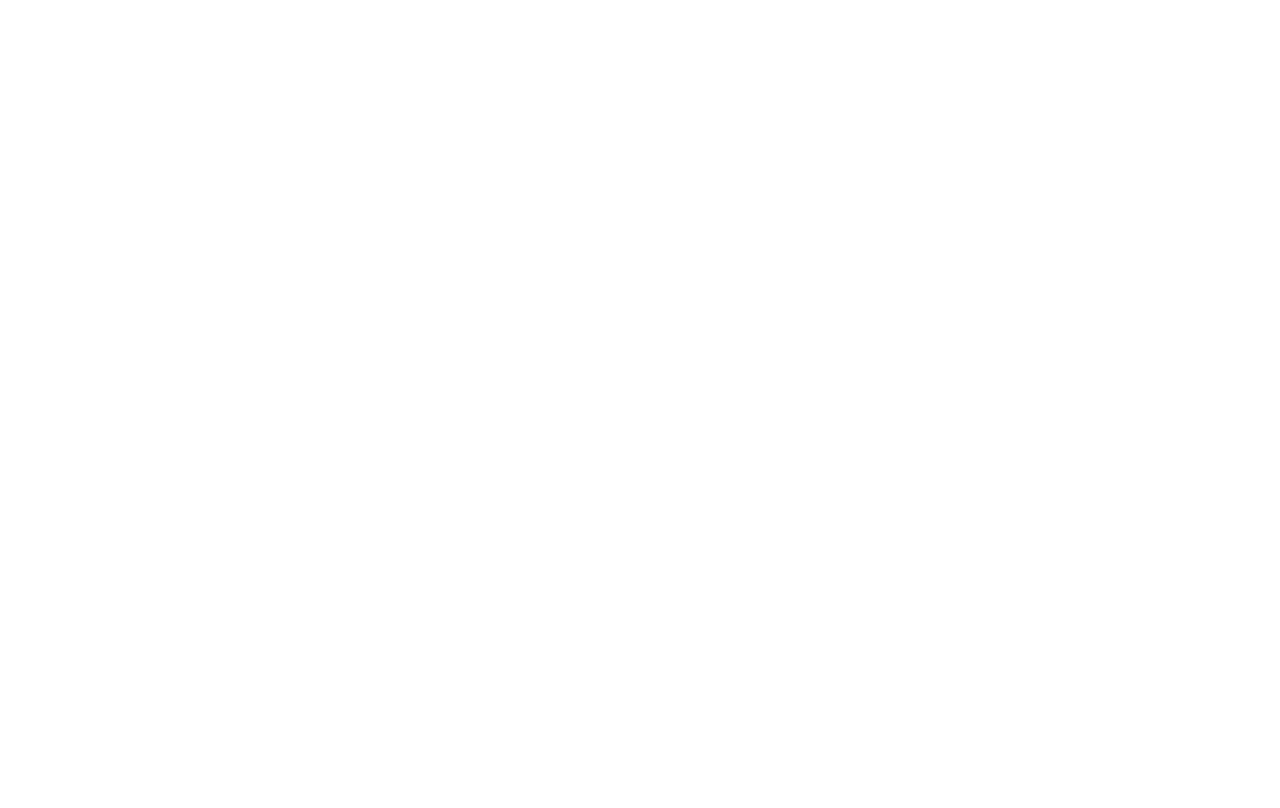
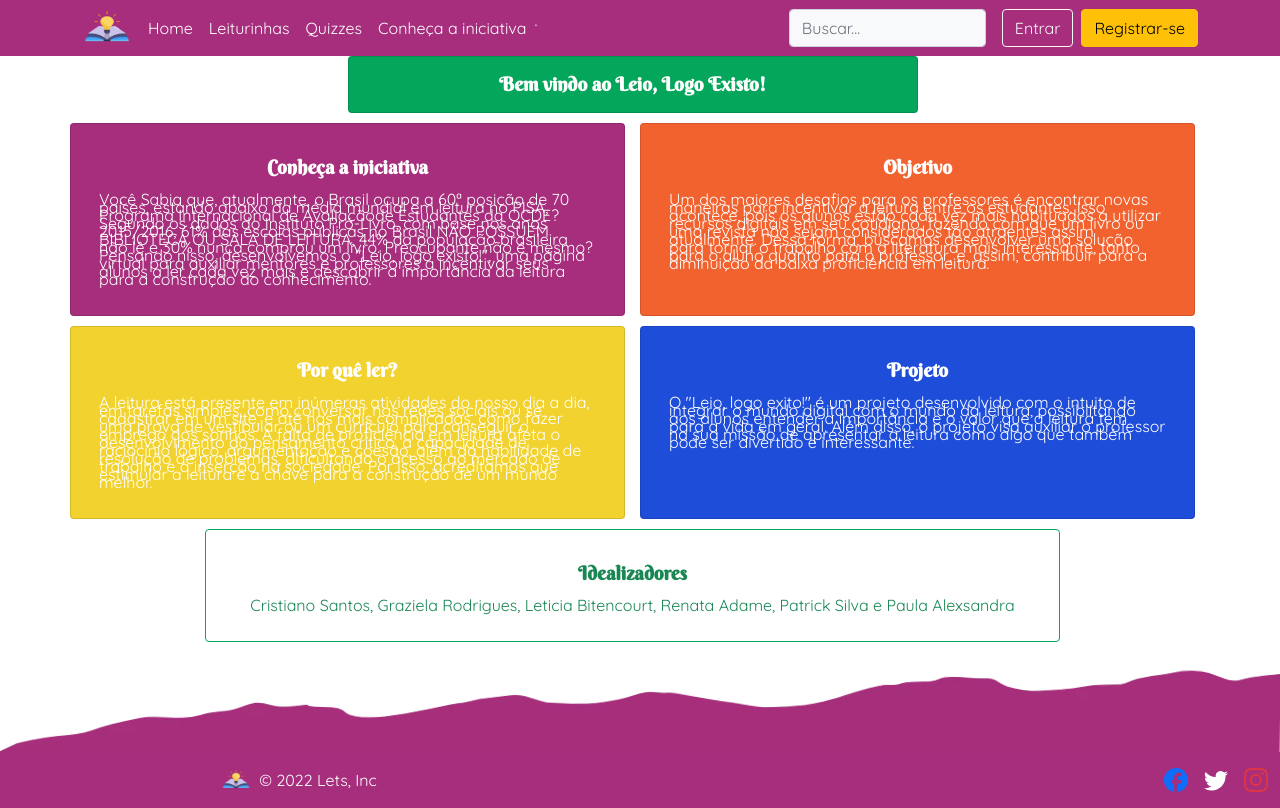
Before and after one commit to Squad009/pj-leiturinha-react, a React (Create React App) app: page /sobre_projeto in a window 1280 px wide. Before the commit this address had no page. Built offline with nearby package versions, Linux system fonts and the light colour scheme.

Commit message:
pagina sobre o projeto

```diff
--- a/src/App.js
+++ b/src/App.js
@@ -11,6 +11,7 @@
 import QuestoesLayout from './components/criar_questoes_quiz/QuestoesLayout';
 import PerfilAluno from './components/perfil/PerfilAluno';
 import ConteudoAlunoLayout from './components/conteudo_aluno/ConteudoAlunoLayout';
+import SobreMain from './components/sobre_projeto/SobreMain';
 
 function App() {
   return (
@@ -27,6 +28,7 @@
           <Route path='perfil_aluno' element={<PerfilAluno />} />
           <Route path='conteudo_aluno/:id' element={<ConteudoAlunoLayout/>}/>
           <Route path='leiturinhas' element={<LeiturinhaMain/>}/>
+          <Route path='sobre_projeto' element={<SobreMain/>}/>
         </Route>
       </Routes>
     </BrowserRouter>
--- /dev/null
+++ b/src/components/sobre_projeto/SobreConteudo.jsx
@@ -0,0 +1,88 @@
+import React from "react";
+
+import "../../css/sobre_projeto.css";
+
+export default class SobreConteudo extends React.Component{
+    render(){
+        return(
+            <section className="container">
+                <div className="row justify-content-center">
+                    <div className="card text-white w-50" style={{backgroundColor : '#03A65A'}}>
+                        <h2 className="title_font">Bem vindo ao Leio, Logo Existo!</h2>
+                    </div>
+                </div>
+
+                <div className="row">
+                    <div className="card text-white" style={{flex:2,backgroundColor : '#A62E7C'}}>
+                        <div className="card-body">
+                            <h2 className="title_font text-center">Conheça a iniciativa</h2>
+
+                            <p> Você Sabia que, atualmente, o Brasil ocupa a 60ª posição de 70 países, estando abaixo da média mundial em leitura no PISA,
+                                Programa Internacional de Avaliaçãode Estudantes da OCDE?
+                                Segundo os dados do Instituto Pró-Livro, com base nos anos 2015/2016, 61% das escolas públicas no Brasil NÃO POSSUEM
+                                BIBLIOTECA OU SALA DE LEITURA, 44% da população brasileira não lê e 30% nunca comprou um livro.
+                                Preocupante não é mesmo?
+                                Pensando nisso, desenvolvemos o "Leio, logo existo!", uma página virtual para auxiliar mentores e professores
+                                a incentivar seus alunos a ler cada vez mais e descobrir a importância da leitura para a construção do
+                                conhecimento.
+                            </p>
+                        </div>
+                    </div>
+                    <div className="card text-white" style={{flex:2,backgroundColor : '#F2622E'}}>
+                        <div className="card-body">
+                            <h2 class="title_font text-center ">Objetivo</h2>
+                            <p>
+                                Um dos maiores desafios para os professores é encontrar novas maneiras para incentivar a leitura entre
+                                os estudantes. Isso acontece, pois os alunos estão cada vez mais habituados a utilizar recursos digitais
+                                em seu cotidiano, fazendo com que um livro ou uma revista não sejam considerados tão atraentes assim
+                                atualmente.
+                                Dessa forma, buscamos desenvolver uma solução para tornar o trabalho com a literatura mais interessante,
+                                tanto para o aluno quanto para o professor, e, assim, contribuir para a diminuição da baixa proficiência
+                                em leitura.
+                            </p>
+                        </div>
+                    </div>
+                </div>
+                <div className="row">
+                    <div className="card text-white" style={{flex:2,backgroundColor : '#F2D22E'}}>
+                        <div className="card-body">
+                            <h2 class="title_font text-center">Por quê ler?</h2>
+                            <p>
+                            A leitura está presente em inúmeras atividades do nosso dia a dia, em tarefas simples, como conversar nas
+                            redes sociais ou se cadastrar em um site, e até nas mais complicadas, como fazer uma prova de vestibular
+                            ou um currículo para conseguir o emprego dos sonhos.
+                            A falta de proficiência em leitura afeta o desenvolvimento do pensamento crítico, a capacidade de
+                            raciocínio lógico, argumentação e coesão, além da habilidade de resolução de problemas, dificultando o
+                            acesso ao mercado de trabalho e a inserção na sociedade.
+                            Por isso, acreditamos que estimular a leitura é a chave para a construção de um mundo melhor.
+
+                            </p>
+                        </div>
+                    </div>
+                    <div className="card text-white" style={{flex:2,backgroundColor : '#1E4DD9'}}>
+                        <div className="card-body">
+                            <h2 class="title_font text-center">Projeto</h2>
+                            <p>
+                                O "Leio, logo exito!" é um projeto desenvolvido com o intuito de integrar o mundo digital com o mundo da
+                                leitura, possiblitando aos alunos entender a importância e o valor que a leitura tem para a vida em geral. Além disso,
+                                o projeto visa auxiliar o professor na sua missão de apresentar a leitura como algo que também pode ser divertido e
+                                interessante.
+                            </p>
+                        </div>
+                    </div>
+                </div>
+                <div className="row justify-content-center">
+                    <div className="card text-success w-75" style={{borderColor : '#03A65A'}}>
+                    <div className="card-body">
+                            <h2 className="title_font text-center">Idealizadores</h2>
+                            <p className="text-center">
+                                Cristiano Santos, Graziela Rodrigues, Leticia Bitencourt, Renata Adame, Patrick Silva e Paula Alexsandra
+                            </p>
+                        </div>
+                    </div>
+                </div>
+
+            </section>
+        )
+    }
+}
--- /dev/null
+++ b/src/components/sobre_projeto/SobreMain.jsx
@@ -0,0 +1,17 @@
+import React from "react";
+import Authentication from '../../shared/header/Authentication';
+import NavigationMain from '../../shared/header/NavigationMain';
+import SearchMain from '../../shared/header/SearchMain';
+import HeaderApp from '../../shared/HeaderApp';
+import Footer from "../../shared/footer/Footer";
+import SobreConteudo from "./SobreConteudo";
+
+export default function SobreMain(){
+    return(
+        <div>
+        <HeaderApp navigationMain={<NavigationMain />} searchMain={<SearchMain />} authentication={<Authentication />} />
+        <SobreConteudo/>
+        <Footer/>
+        </div>
+    )
+}
--- /dev/null
+++ b/src/css/sobre_projeto.css
@@ -0,0 +1,4 @@
+.card_tamanho{
+    height: 50rem;
+
+}
--- a/src/shared/header/NavigationMain.jsx
+++ b/src/shared/header/NavigationMain.jsx
@@ -17,7 +17,7 @@
                     <li><Link to="/" className="nav-link px-2 text-white">Home</Link></li>
                     <li><Link to="/leiturinhas" className="nav-link px-2 text-white">Leiturinhas</Link></li>
                     <li><Link to="/quizzes" className="nav-link px-2 text-white">Quizzes</Link></li>
-                    <li><a href="sobre.html" className="nav-link px-2 text-white">Conheça a iniciativa</a></li>.
+                    <li><Link to="/sobre_projeto" className="nav-link px-2 text-white">Conheça a iniciativa</Link></li>.
                 </ul>
             </>
         );
```
